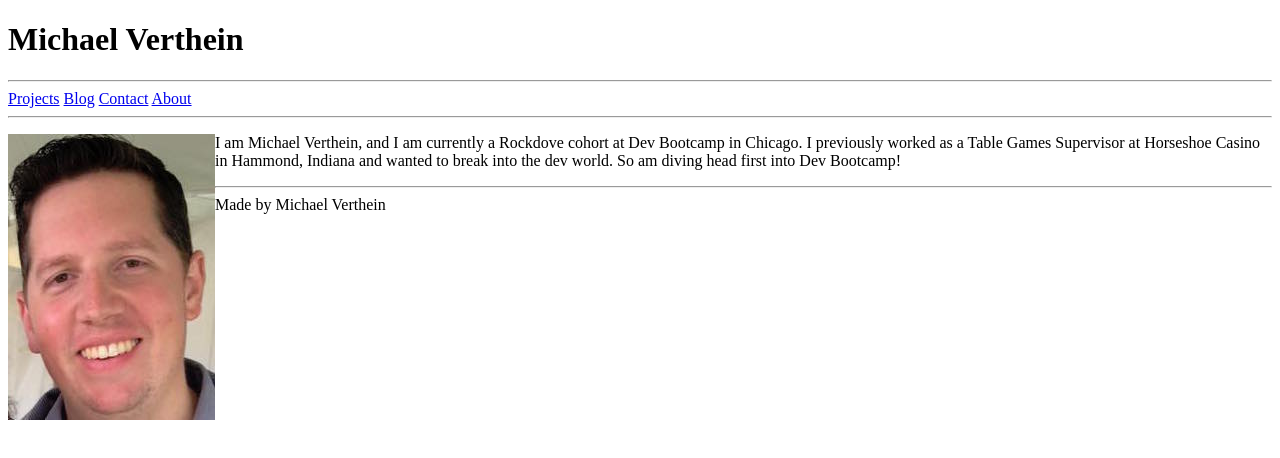
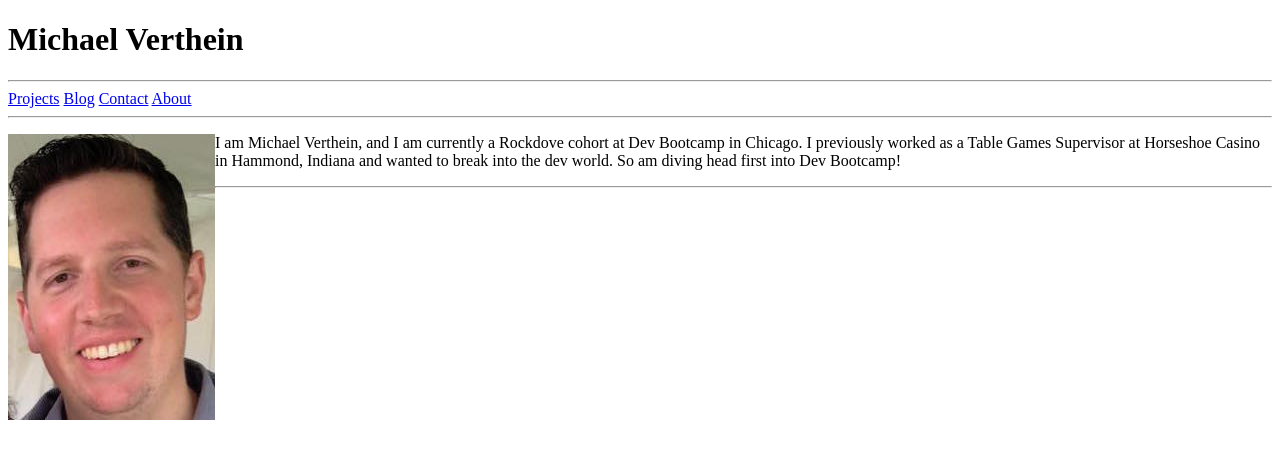
Before and after one commit to MVerthein/MVerthein.github.io, a plain HTML site: page index.html in a window 1280 px wide. Drawn offline with Linux system fonts and the light colour scheme.

Commit message:
Remove footer

```diff
--- a/index.html
+++ b/index.html
@@ -18,6 +18,6 @@
           <p><img src="MVerthein.github.io/imgs/MAV.jpg" alt="A Picture of Me" align="left" />I am Michael Verthein, and I am currently a Rockdove cohort at Dev Bootcamp in Chicago. I previously worked as a Table Games Supervisor at Horseshoe Casino in Hammond, Indiana and wanted to break into the dev world. So am diving head first into Dev Bootcamp!</p>
     </body>
     <hr />
-    <footer>Made by Michael Verthein</footer>
+
 
 </html>
```
